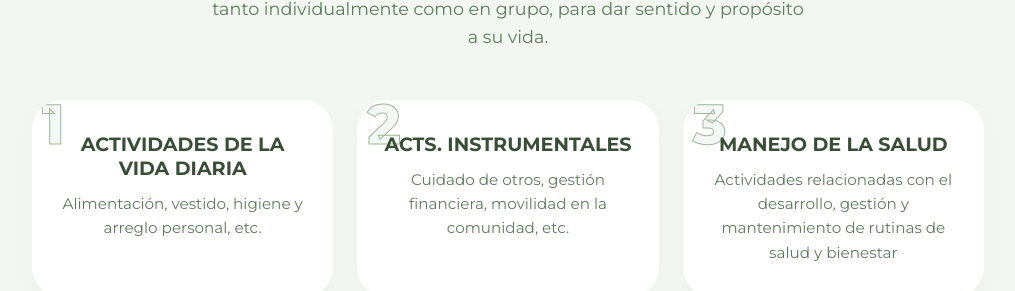
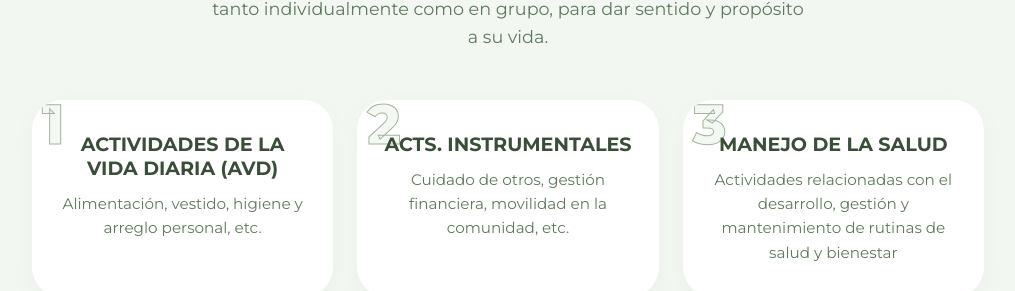
Before and after one commit to Rafasanna/Portfolio-Ma.-Azul-Sanna, a Next.js app: page / in a window 1280 px wide. Shown: the part 1670-1961 px from the top of the page, without its empty margins (132-1147 px from the left). Built offline with nearby package versions, Linux system fonts and the light colour scheme.

Commit message:
Actualiziones

```diff
--- a/src/app/page.js
+++ b/src/app/page.js
@@ -2,7 +2,7 @@ import styles from "./page.module.css";
 
 export default function Home() {
   const ocupaciones = [
-    { num: 1, title: "Actividades de la vida diaria", desc: "Alimentación, vestido, higiene y arreglo personal, etc." },
+    { num: 1, title: "Actividades de la vida diaria (AVD)", desc: "Alimentación, vestido, higiene y arreglo personal, etc." },
     { num: 2, title: "Acts. Instrumentales", desc: "Cuidado de otros, gestión financiera, movilidad en la comunidad, etc." },
     { num: 3, title: "Manejo de la salud", desc: "Actividades relacionadas con el desarrollo, gestión y mantenimiento de rutinas de salud y bienestar" },
     { num: 4, title: "Descanso y sueño", desc: "" },
```
Also changed, not shown: public/preview.jpg (added).
